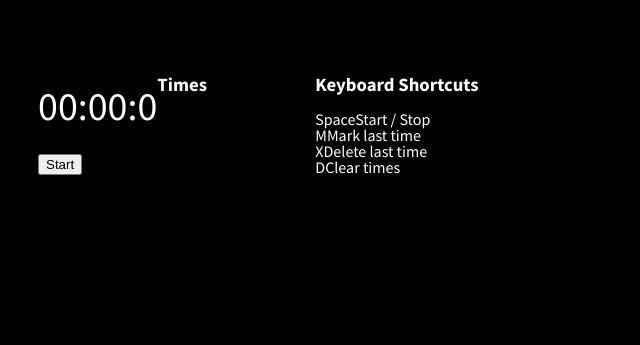
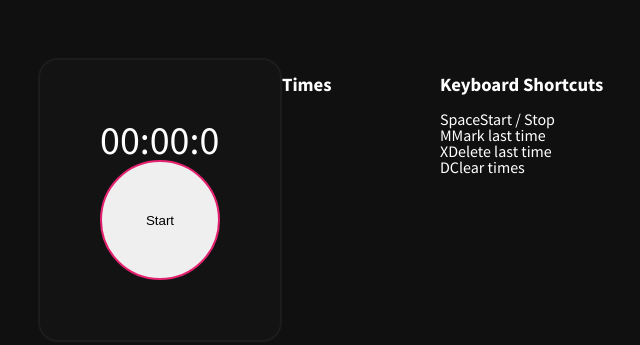
Before and after one commit to kevinloeffler/Rubik-Stopwatch, a website with bundled scripts: page index.html in a window 1280 px wide. Shown: the whole page, without its empty margins (20-660 px from the left). Built offline with nearby package versions, Linux system fonts and the light colour scheme.

Commit message:
Added styles for the time block

```diff
--- a/styles.css
+++ b/styles.css
@@ -1,7 +1,9 @@
 :root {
     --text-color: white;
-    --bkg-color: black;
+    --bkg-color: #131313;
+    --window-color: #101010;
     --warning-color: #e52270;
+    --line-color: #1c1c1c;
 }
 
 /*
@@ -19,7 +21,7 @@ body {
     align-items: flex-start;
     flex-wrap: wrap;
     color: var(--text-color);
-    background-color: var(--bkg-color);
+    background-color: var(--window-color);
     padding: 50px;
     line-height: 1em;
 }
@@ -29,10 +31,33 @@ ul {
     list-style: none;
 }
 
+/*** Time Block ***/
+
+.time-block {
+    padding: 60px;
+    background-color: var(--bkg-color);
+    border: solid 2px var(--line-color);
+    border-radius: 20px;
+}
+
 #time {
     display: flex;
     font-size: 40px;
 }
+
+#time p {
+    margin: 0;
+    line-height: 1em;
+}
+
+#start-stop {
+    width: 120px;
+    height: 120px;
+    border: solid 2px var(--warning-color);
+    border-radius: 100%;
+}
+
+/*** History Block ***/
 
 #history {
     margin-top: 20px;
@@ -64,3 +89,5 @@ ul {
 .history-title {
     display: inline-block;
 }
+
+/*** Keyboard Block ***/
```
